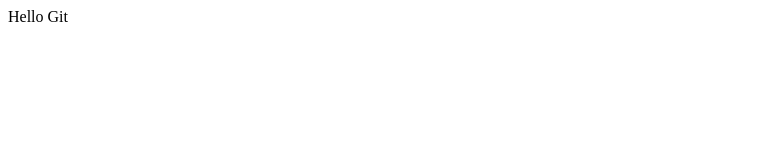
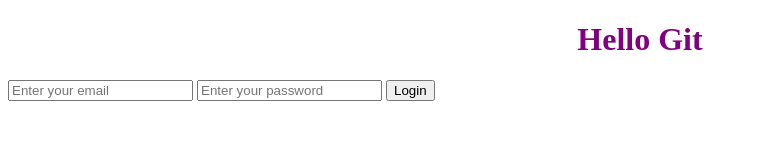
Before and after one commit to MonMihle/my-creative-work, a plain HTML site: page GITHUB/index.html in a window 1280 px wide. Shown: the whole page, without its empty margins (0-758 px from the left). Drawn offline with Linux system fonts and the light colour scheme.

Commit message:
Added a login form

```diff
--- a/GITHUB/index.html
+++ b/GITHUB/index.html
@@ -7,7 +7,12 @@
     <link rel="stylesheet" href="src/git.css" />
   </head>
   <body>
-    <h>Hello Git</h>
+    <h1>Hello Git</h1>
+    <form>
+      <input type="email" placeholder="Enter your email" />
+      <input type="password" placeholder="Enter your password" />
+      <input type="submit" value="Login" />
+    </form>
     <script src="src/git.js"></script>
   </body>
 </html>
```
